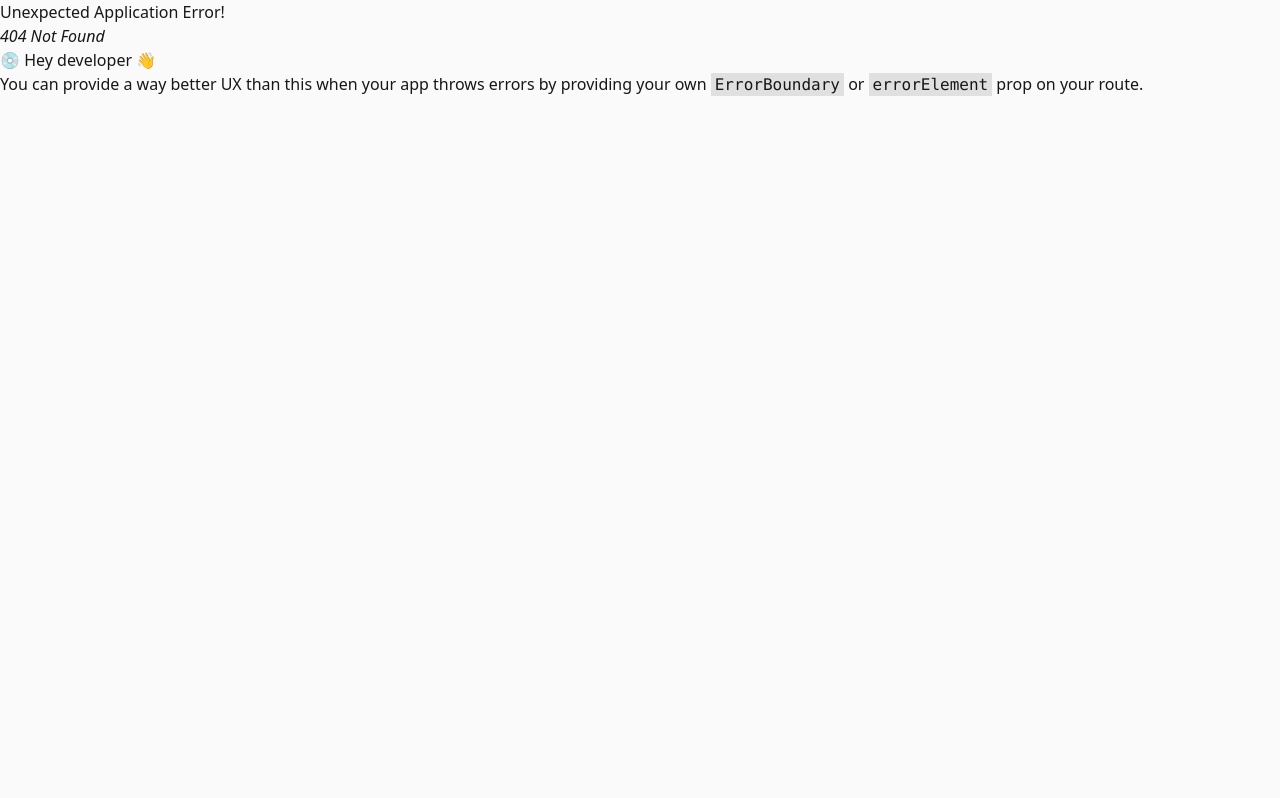
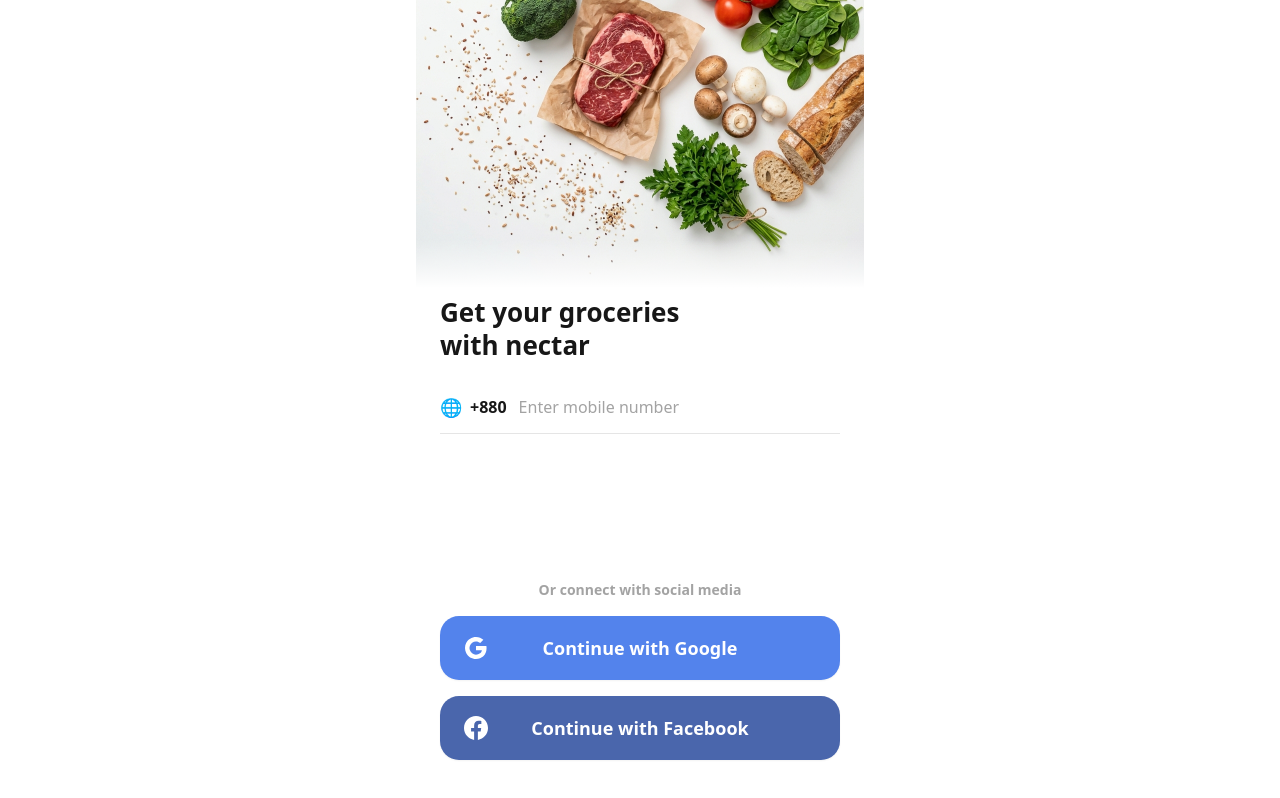
Before and after one commit to AVINASHGK16/Ahoum_Frontend_Developer_Assignment, a React (Vite) app: page /auth in a window 1280 px wide. Before the commit this address had no page. Built offline with nearby package versions, Linux system fonts and the light colour scheme.

Commit message:
feat: Implement Official Figma Screen 3: Nectar Authentication Entry

```diff
--- a/src/app/router.tsx
+++ b/src/app/router.tsx
@@ -2,6 +2,7 @@ import { createBrowserRouter } from 'react-router-dom';
 import { AppLayout } from '../components/layout/AppLayout';
 import { SplashScreen } from '../pages/SplashScreen';
 import { WelcomeScreen } from '../pages/WelcomeScreen';
+import { AuthScreen } from '../pages/AuthScreen';
 import { HomePage } from '../pages/HomePage';
 import { CategoryPage } from '../pages/CategoryPage';
 import { ProductDetailPage } from '../pages/ProductDetailPage';
@@ -17,6 +18,10 @@ export const router = createBrowserRouter([
   {
     path: '/welcome',
     element: <WelcomeScreen />,
+  },
+  {
+    path: '/auth',
+    element: <AuthScreen />,
   },
   {
     path: '/',
--- /dev/null
+++ b/src/pages/AuthScreen.tsx
@@ -0,0 +1,111 @@
+import React, { useState } from 'react';
+import { useNavigate } from 'react-router-dom';
+
+export const AuthScreen: React.FC = () => {
+  const navigate = useNavigate();
+  const [phoneNumber, setPhoneNumber] = useState('');
+
+  const handleContinue = () => {
+    // Navigates into the application catalog entry flow
+    navigate('/');
+  };
+
+  return (
+    <div className="flex min-h-screen w-full flex-col bg-white select-none">
+      <div className="mx-auto flex min-h-screen w-full max-w-md flex-col justify-between">
+        {/* Top Flat-Lay Grocery Photographic Header */}
+        <div className="relative h-64 sm:h-72 w-full overflow-hidden">
+          <img
+            src="/images/auth-header.jpg"
+            alt="Fresh produce and groceries flat-lay with Nectar grocery bag"
+            className="h-full w-full object-cover object-bottom"
+          />
+          {/* Soft Bottom Blend into White Background */}
+          <div className="absolute inset-x-0 bottom-0 h-12 bg-gradient-to-t from-white to-transparent" />
+        </div>
+
+        {/* Content Section */}
+        <div className="flex flex-1 flex-col justify-between px-6 pb-10 pt-2">
+          {/* Main Heading & Mobile Input Field */}
+          <div>
+            <h1 className="text-2xl sm:text-[26px] font-bold text-neutral-900 leading-tight">
+              Get your groceries
+              <br />
+              with nectar
+            </h1>
+
+            {/* Mobile Number Input Row */}
+            <div className="mt-8">
+              <div className="flex items-center gap-3 border-b border-neutral-200 pb-3 transition-colors focus-within:border-emerald-600">
+                {/* Country Code / Region Indicator */}
+                <div className="flex items-center gap-2">
+                  <span className="text-lg" aria-hidden="true">
+                    🌐
+                  </span>
+                  <span className="text-base font-semibold text-neutral-900">
+                    +880
+                  </span>
+                </div>
+
+                {/* Number Input */}
+                <input
+                  type="tel"
+                  value={phoneNumber}
+                  onChange={(e) => setPhoneNumber(e.target.value)}
+                  placeholder="Enter mobile number"
+                  aria-label="Mobile phone number"
+                  className="flex-1 bg-transparent text-base text-neutral-900 placeholder:text-neutral-400 focus:outline-none"
+                  onKeyDown={(e) => {
+                    if (e.key === 'Enter') {
+                      handleContinue();
+                    }
+                  }}
+                />
+              </div>
+            </div>
+          </div>
+
+          {/* Social Authentication Actions */}
+          <div className="mt-10 space-y-4">
+            <p className="text-center text-xs sm:text-sm font-semibold text-neutral-400">
+              Or connect with social media
+            </p>
+
+            {/* Google Authentication Button */}
+            <button
+              type="button"
+              onClick={handleContinue}
+              className="relative flex h-16 w-full items-center justify-center rounded-[19px] bg-[#5383EC] text-base sm:text-lg font-semibold text-white shadow-sm transition-all duration-200 hover:bg-[#4673D4] active:scale-[0.98] focus-visible:outline-none focus-visible:ring-2 focus-visible:ring-[#5383EC] focus-visible:ring-offset-2"
+              aria-label="Continue with Google"
+            >
+              <span className="absolute left-6 flex items-center justify-center">
+                <svg className="h-6 w-6 fill-current text-white" viewBox="0 0 24 24" aria-hidden="true">
+                  <path d="M22.56 12.25c0-.78-.07-1.53-.2-2.25H12v4.26h5.92c-.26 1.37-1.04 2.53-2.21 3.31v2.77h3.57c2.08-1.92 3.28-4.74 3.28-8.09z" />
+                  <path d="M12 23c2.97 0 5.46-.98 7.28-2.66l-3.57-2.77c-.98.66-2.23 1.06-3.71 1.06-2.86 0-5.29-1.93-6.16-4.53H2.18v2.84C3.99 20.53 7.7 23 12 23z" />
+                  <path d="M5.84 14.09c-.22-.66-.35-1.36-.35-2.09s.13-1.43.35-2.09V7.06H2.18C1.43 8.55 1 10.22 1 12s.43 3.45 1.18 4.94l2.85-2.22.81-.63z" />
+                  <path d="M12 5.38c1.62 0 3.06.56 4.21 1.64l3.15-3.15C17.45 2.09 14.97 1 12 1 7.7 1 3.99 3.47 2.18 7.06l3.66 2.84c.87-2.6 3.3-4.52 6.16-4.52z" />
+                </svg>
+              </span>
+              <span>Continue with Google</span>
+            </button>
+
+            {/* Facebook Authentication Button */}
+            <button
+              type="button"
+              onClick={handleContinue}
+              className="relative flex h-16 w-full items-center justify-center rounded-[19px] bg-[#4A66AC] text-base sm:text-lg font-semibold text-white shadow-sm transition-all duration-200 hover:bg-[#3D5591] active:scale-[0.98] focus-visible:outline-none focus-visible:ring-2 focus-visible:ring-[#4A66AC] focus-visible:ring-offset-2"
+              aria-label="Continue with Facebook"
+            >
+              <span className="absolute left-6 flex items-center justify-center">
+                <svg className="h-6 w-6 fill-current text-white" viewBox="0 0 24 24" aria-hidden="true">
+                  <path d="M24 12.073c0-6.627-5.373-12-12-12s-12 5.373-12 12c0 5.99 4.388 10.954 10.125 11.854v-8.385H7.078v-3.47h3.047V9.43c0-3.007 1.792-4.669 4.533-4.669 1.312 0 2.686.235 2.686.235v2.953H15.83c-1.491 0-1.956.925-1.956 1.874v2.25h3.328l-.532 3.47h-2.796v8.385C19.612 23.027 24 18.062 24 12.073z" />
+                </svg>
+              </span>
+              <span>Continue with Facebook</span>
+            </button>
+          </div>
+        </div>
+      </div>
+    </div>
+  );
+};
--- a/src/pages/WelcomeScreen.tsx
+++ b/src/pages/WelcomeScreen.tsx
@@ -59,9 +59,9 @@ export const WelcomeScreen: React.FC = () => {
         {/* Primary CTA: Get Started */}
         <div className="mt-8 w-full">
           <Link
-            to="/"
+            to="/auth"
             className="flex h-16 w-full items-center justify-center rounded-[19px] bg-[#53B175] text-lg font-semibold text-white shadow-lg transition-all duration-200 hover:bg-[#489E67] active:scale-[0.98] focus-visible:outline-none focus-visible:ring-2 focus-visible:ring-white focus-visible:ring-offset-2 focus-visible:ring-offset-neutral-900"
-            aria-label="Get Started and enter the store"
+            aria-label="Get Started and continue to sign in"
           >
             Get Started
           </Link>
```
Also changed, not shown: public/images/auth-header.jpg (added), 1 other file (tests, documents, lock files or other folders).
